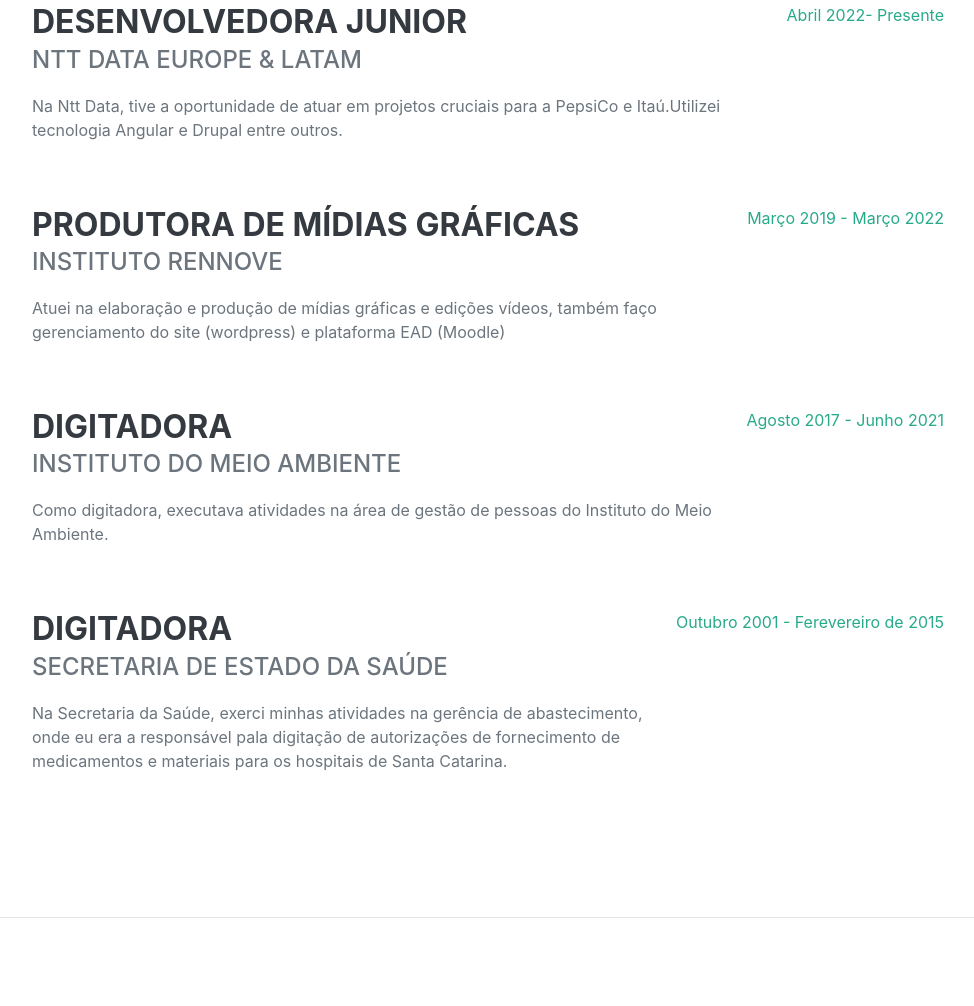
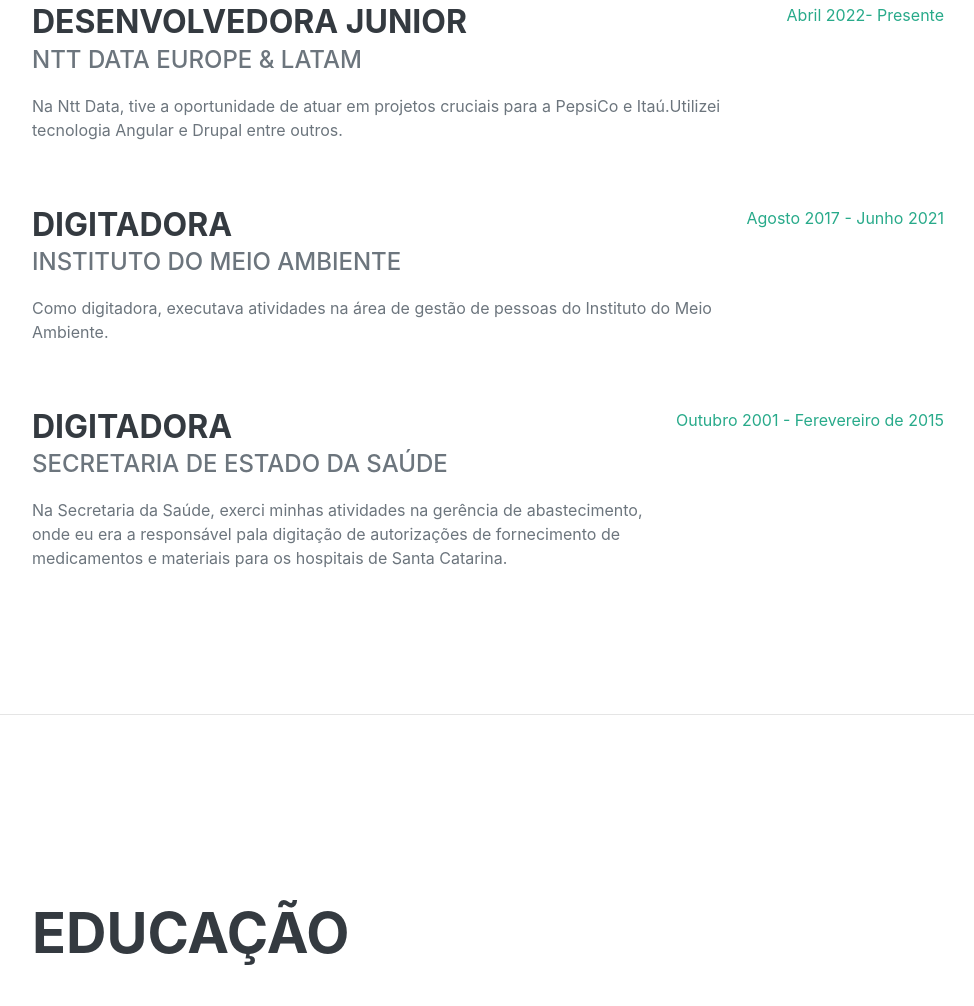
Before and after one commit to gragra02/curriculo-grazi, a plain HTML site: page index.html in a window 1280 px wide. Shown: the part 993-1999 px from the top of the page, without its empty margins (288-1262 px from the left). Drawn offline with nearby package versions, Linux system fonts and the light colour scheme; a web font is replaced by a local one.

Commit message:
Update index.html

```diff
--- a/index.html
+++ b/index.html
@@ -67,6 +67,7 @@
             <section class="resume-section" id="experience">
                 <div class="resume-section-content">
                     <h2 data-aos="fade-right" class="mb-5">Experiênca</h2>
+
                     <div data-aos="fade-left"  class="d-flex flex-column flex-md-row justify-content-between mb-5">
                         <div class="flex-grow-1">
                             <h3 class="mb-0">Desenvolvedora Junior</h3>
@@ -76,15 +77,7 @@
                         <div class="flex-shrink-0"><span class="text-primary">Abril 2022- Presente</span></div>
                     </div>
 
-                    <div data-aos="fade-left"  class="d-flex flex-column flex-md-row justify-content-between mb-5">
-                        <div class="flex-grow-1">
-                            <h3 class="mb-0">Produtora de Mídias Gráficas</h3>
-                            <div class="subheading mb-3">Instituto Rennove</div>
-                            <p>Atuei na elaboração e produção de mídias gráficas e edições vídeos, também faço gerenciamento do site (wordpress) e plataforma EAD (Moodle)</p>
-                        </div>
-                        <div class="flex-shrink-0"><span class="text-primary">Março 2019 - Março 2022 </span></div>
-                    </div>
-                             <div data-aos="fade-left" class="d-flex flex-column flex-md-row justify-content-between mb-5">
+                    <div data-aos="fade-left" class="d-flex flex-column flex-md-row justify-content-between mb-5">
                         <div class="flex-grow-1">
                             <h3 class="mb-0">Digitadora</h3>
                             <div class="subheading mb-3">Instituto do Meio Ambiente</div>
```
